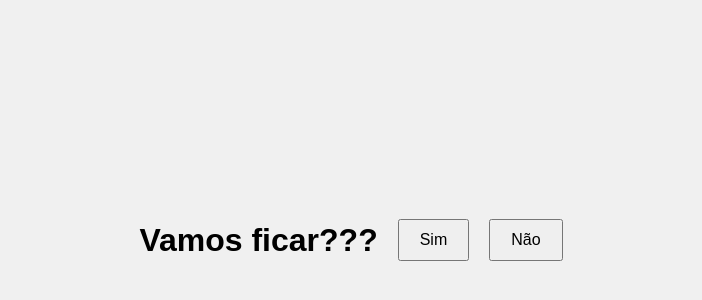
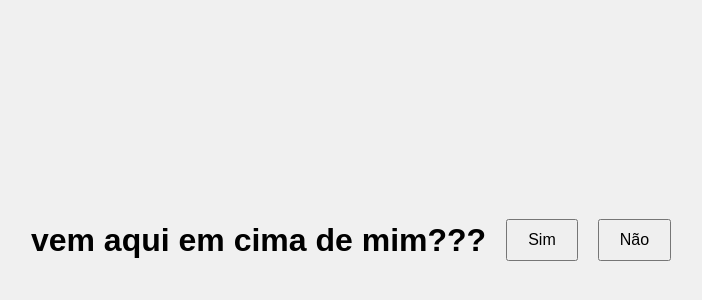
Before and after one commit to stevanato07/aceitas, a plain HTML site: page index.html in a window 1280 px wide. Shown: the part 160-460 px from the top of the page, without its empty margins (289-991 px from the left). Drawn offline with Linux system fonts and the light colour scheme.

Commit message:
Modify heading text and button behavior
Updated the text in the main heading and adjusted button functionality.

```diff
--- a/index.html
+++ b/index.html
@@ -30,7 +30,7 @@
     </style>
 </head>
 <body>
-    <H1 id="titleH1">Vamos ficar???</H1>
+    <H1 id="titleH1">vem aqui em cima de mim???</H1>
      <div id="container" class="container">
         <br>
         <br>
```
